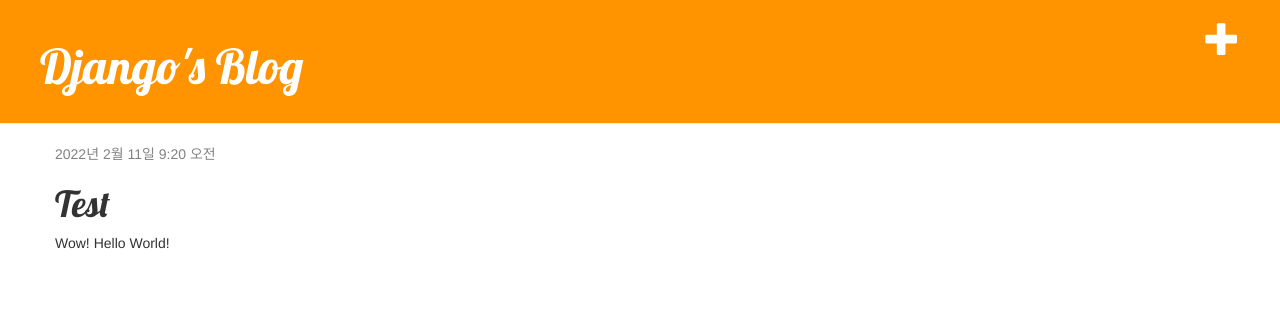
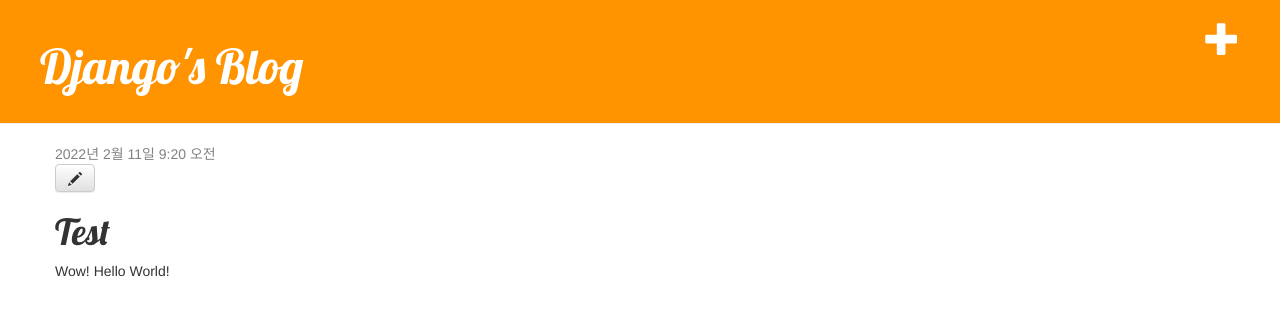
Before and after one commit to NestVail/django_practice, a Django app: page /blog/post/2/ in a window 1280 px wide. Shown: the top 316 px of the page. Run offline with Django 4.2, Linux system fonts and the light colour scheme; data comes from the database, SQL or seed files in the repository; some libraries are stand-ins or nearby versions.

Commit message:
Add edit button

```diff
--- a/blog/templates/Blog/post_detail.html
+++ b/blog/templates/Blog/post_detail.html
@@ -7,6 +7,8 @@
         {{ post.published_date }}
     </div>
     {% endif %}
+    <a class="btn btn-default" href="{% url 'post_edit' pk=post.pk %}">
+    <span class="glyphicon glyphicon-pencil"></span></a>
     <h1>{{ post.title }}</h1>
     <p>{{ post.text | linebreaksbr }}</p>
 </div>
```
